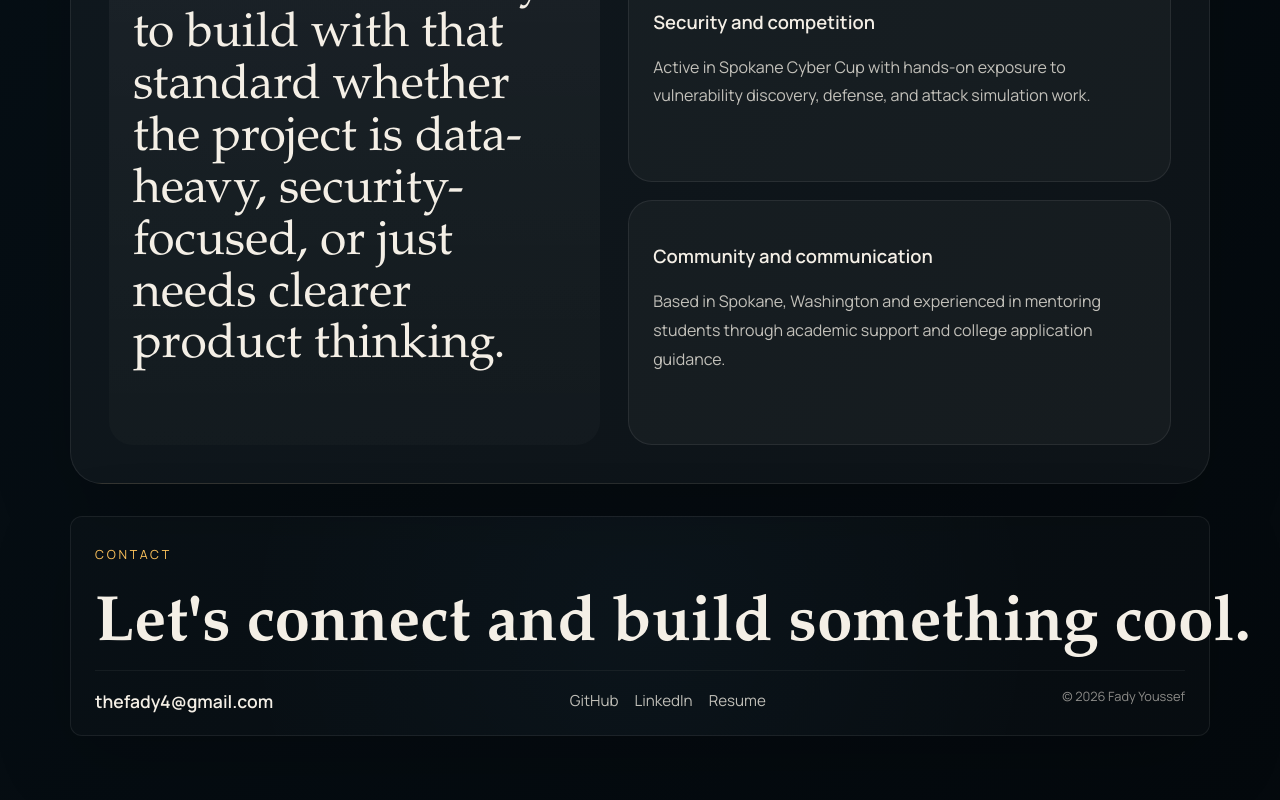
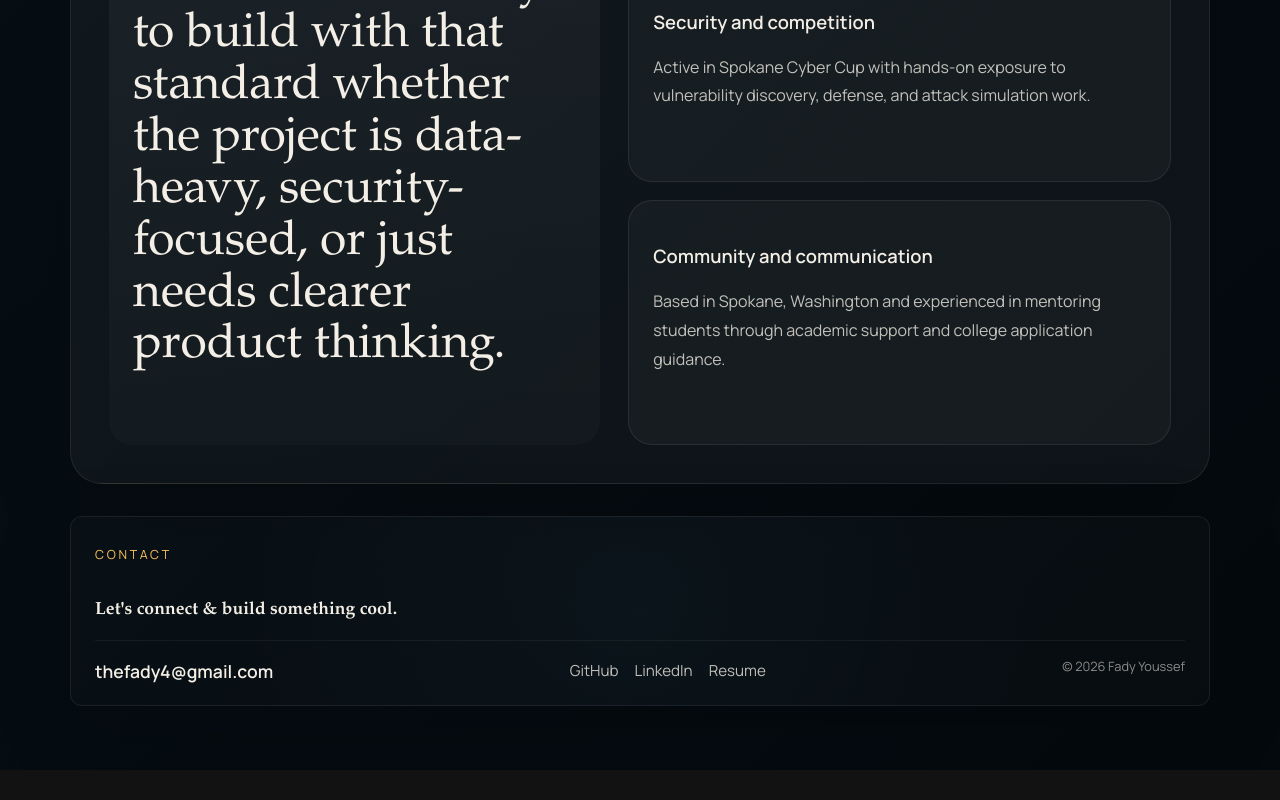
Before and after one commit to JustFady/FY-Portfolio, a React (Vite) app: page / in a window 1280 px wide. Shown: the part 5027-5827 px from the top of the page. After the commit the page ends 5797 px from the top, so only its background shows below. Built offline with nearby package versions, Linux system fonts and the light colour scheme.

Commit message:
scaled the footer text to fit the box and updated the messaging.

```diff
--- a/src/App.jsx
+++ b/src/App.jsx
@@ -230,7 +230,9 @@ function App() {
 
       <footer id="contact" className="footer" data-reveal>
         <p className="eyebrow">Contact</p>
-        <h2 className="footer-headline">Let&apos;s connect and build something cool.</h2>
+        <h2 className="footer-headline" style={{ whiteSpace: 'nowrap', fontSize: 'min(1.1rem, 3.8vw)', margin: '8px 0' }}>
+          Let&apos;s connect &amp; build something cool.
+        </h2>
 
         <div className="footer-bottom">
           <a href="mailto:thefady4@gmail.com" className="footer-email">
```
